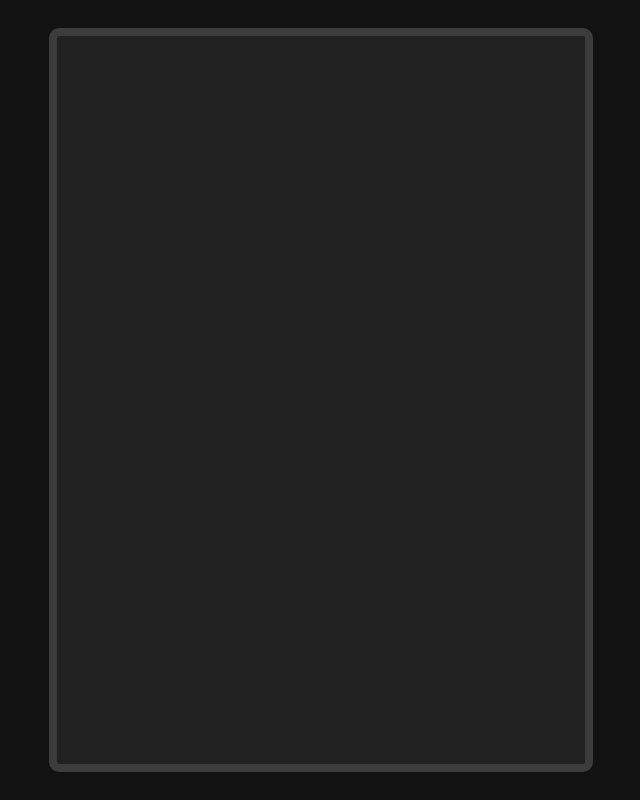
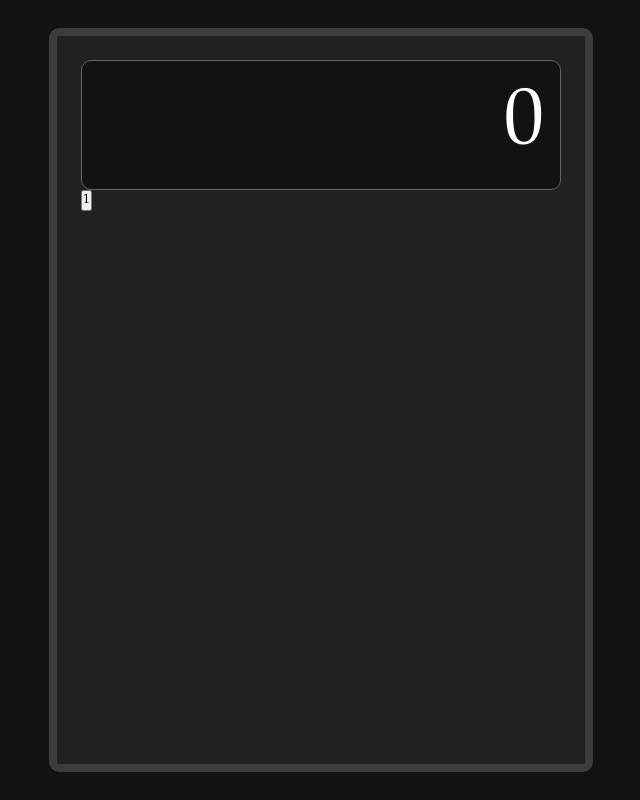
Before and after one commit to michaelrgarcia/calculator, a plain HTML site: page index.html in a window 1280 px wide. Shown: the whole page, without its empty margins (319-959 px from the left). Drawn offline with Linux system fonts and the light colour scheme.

Commit message:
Add output div to calculator and begin buttons div

```diff
--- a/index.html
+++ b/index.html
@@ -10,7 +10,10 @@
     <body>
     <div class="content">
         <div class="calc-body">
-            <div></div>
+            <div class="output">0</div>
+            <div class="buttons">
+                <button class="1">1</button>
+            </div>
         </div>
     </div>
     </body>
```
